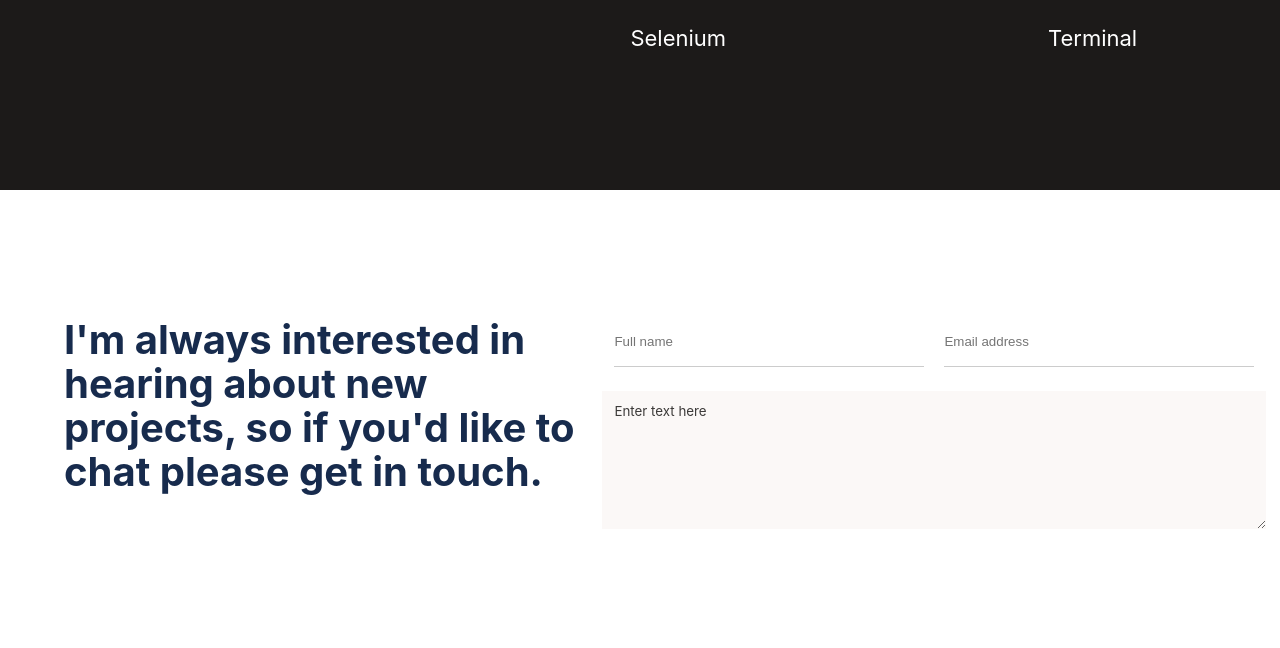
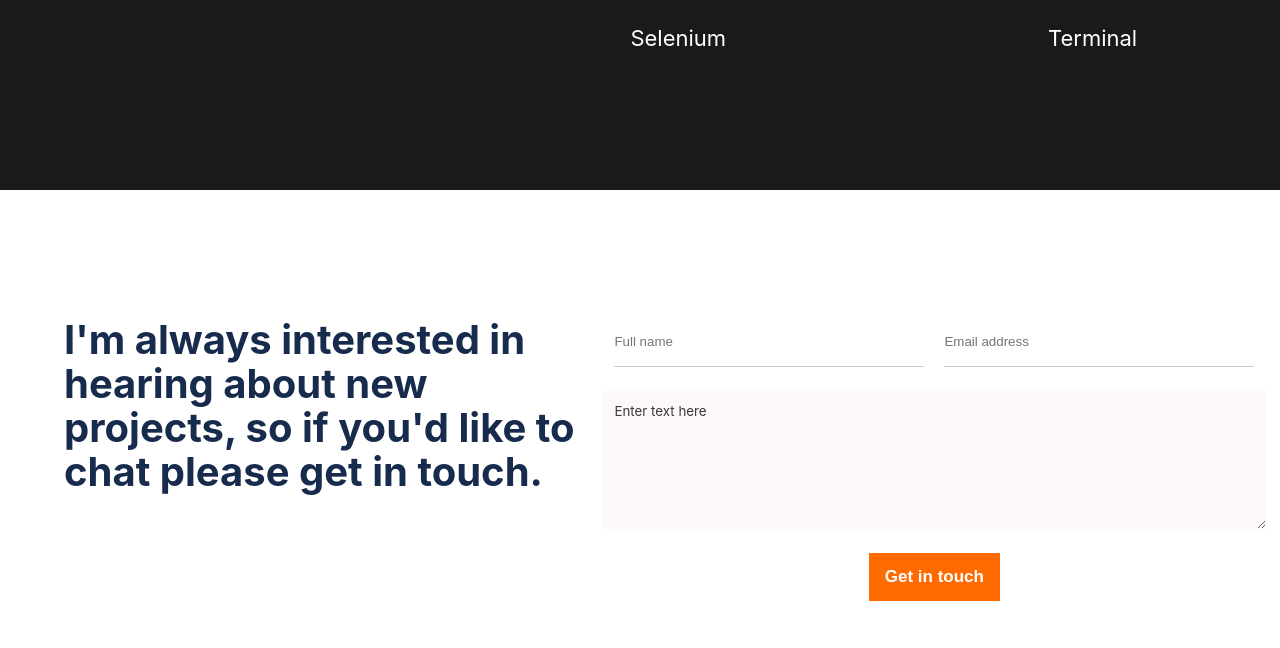
Before and after one commit to stevenmukama/Microverseportfolio, a plain HTML site: page index.html in a window 1280 px wide. Shown: the part 3849-4497 px from the top of the page. Drawn offline with Linux system fonts and the light colour scheme.

Commit message:
Add changes in the form

```diff
--- a/index.html
+++ b/index.html
@@ -193,7 +193,7 @@
                     <textarea id="msg" name="usermessage" placeholder="Enter text here" maxlength="500"
                         required></textarea>
                 </div>
-                <!-- add changes of the button -->
+                <button type="submit" value="submit" class="submitbutton">Get in touch</button>
             </form>
         </section>
         <hr>
```
